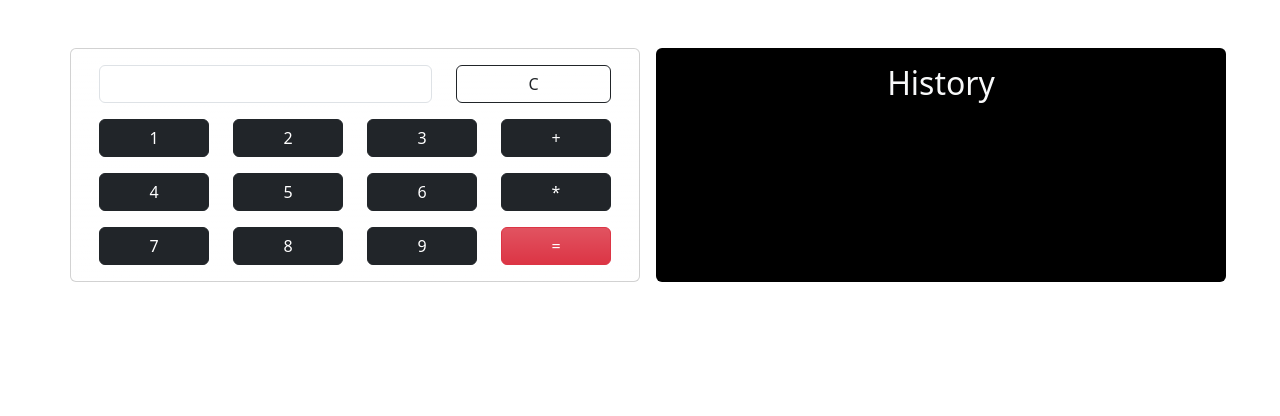
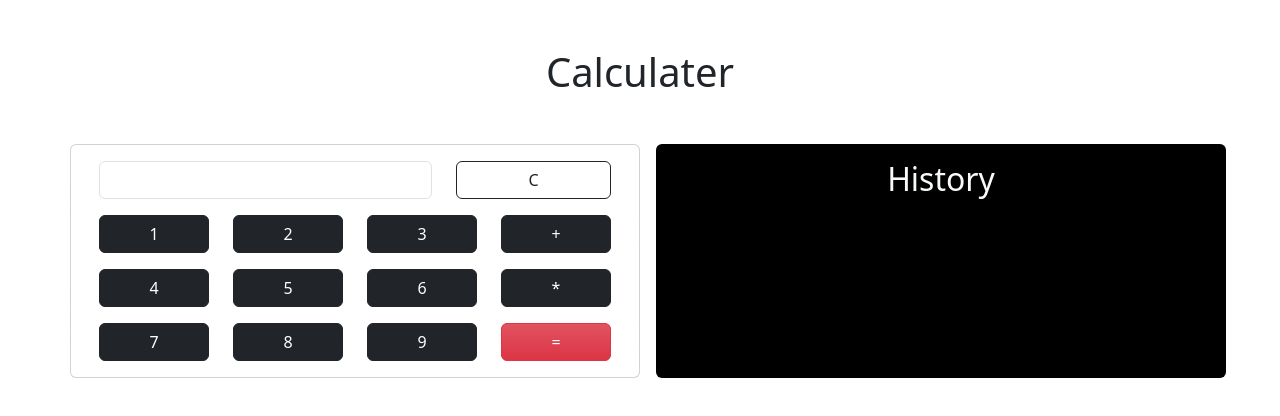
Before and after one commit to somaia96/calc, a plain HTML site: page index.html in a window 1280 px wide. Drawn offline with nearby package versions, Linux system fonts and the light colour scheme.

Commit message:
upload index.html

```diff
--- a/index.html
+++ b/index.html
@@ -9,6 +9,7 @@
 </head>
 <body>
 <div class="container my-5">
+    <h1 class="text-center mb-5">Calculater</h1>
     <div class="row justify-content-between gap-3 flex-md-nowrap">
         <div class="card bg-gradient col-md-6">
             <div class="card-body d-flex flex-column gap-3">
```
